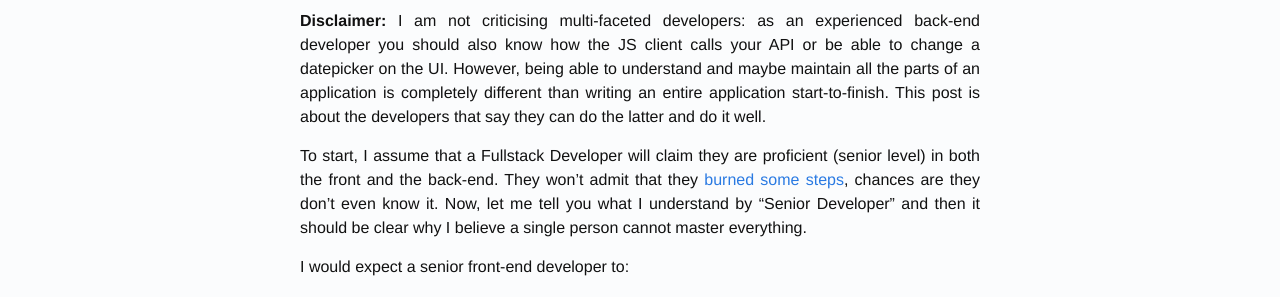
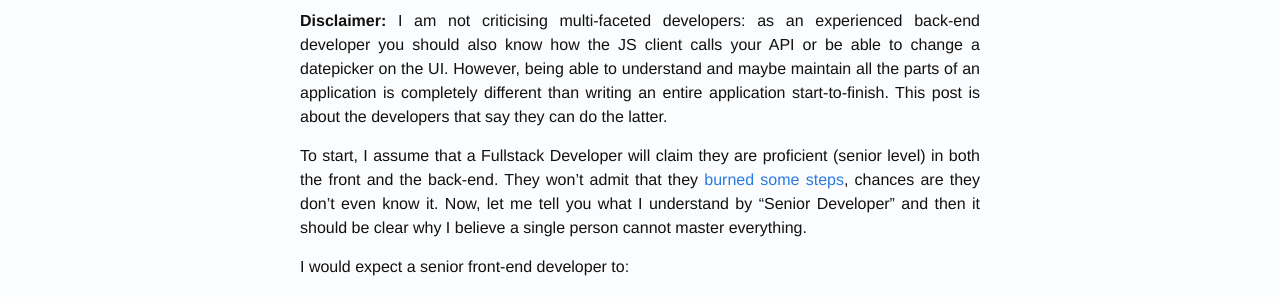
Before and after one commit to amihaiemil/amihaiemil.github.io, a Jekyll site: the page built from _posts/2018-09-05-who-is-a-fullstack-developer.markdown, in a window 1280 px wide and 900 px high, scrolled down 779 px. Shown: the part 248-545 px from the top of the window. Built offline with Jekyll 4.4.1, drawn with Linux system fonts in a browser that asks for light colours; comment, search, counter and statistics services are not loaded.

Commit message:
Update 2018-09-05-who-is-a-fullstack-developer.markdown

```diff
--- a/_posts/2018-09-05-who-is-a-fullstack-developer.markdown
+++ b/_posts/2018-09-05-who-is-a-fullstack-developer.markdown
@@ -23,7 +23,7 @@ this "position". I believe that such a person will be at best mediocre in what t
  </figcaption>
 </figure>
 
-**Disclaimer:** I am not criticising multi-faceted developers: as an experienced back-end developer you should also know how the JS client calls your API or be able to change a datepicker on the UI. However, being able to understand and maybe maintain all the parts of an application is completely different than writing an entire application start-to-finish. This post is about the developers that say they can do the latter and do it well.
+**Disclaimer:** I am not criticising multi-faceted developers: as an experienced back-end developer you should also know how the JS client calls your API or be able to change a datepicker on the UI. However, being able to understand and maybe maintain all the parts of an application is completely different than writing an entire application start-to-finish. This post is about the developers that say they can do the latter.
 
 To start, I assume that a Fullstack Developer will claim they are proficient (senior level) in both the front and the back-end. They won't admit that they [burned some steps](https://www.amihaiemil.com/2018/01/24/teach-them-the-language-first.html), chances are they don't even know it. Now, let me tell you what I understand by "Senior Developer" and then it should be clear why I believe a single person cannot master everything.
 
```
